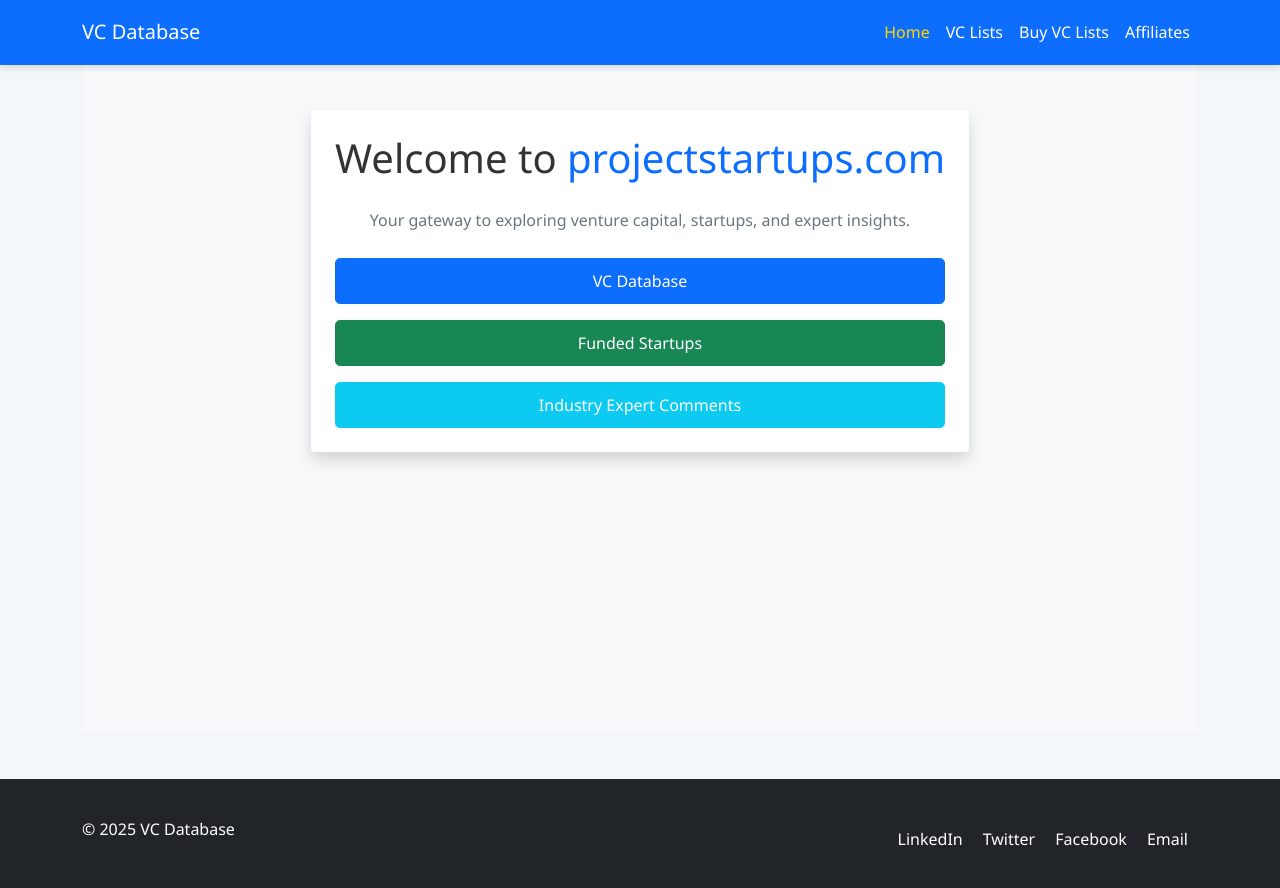
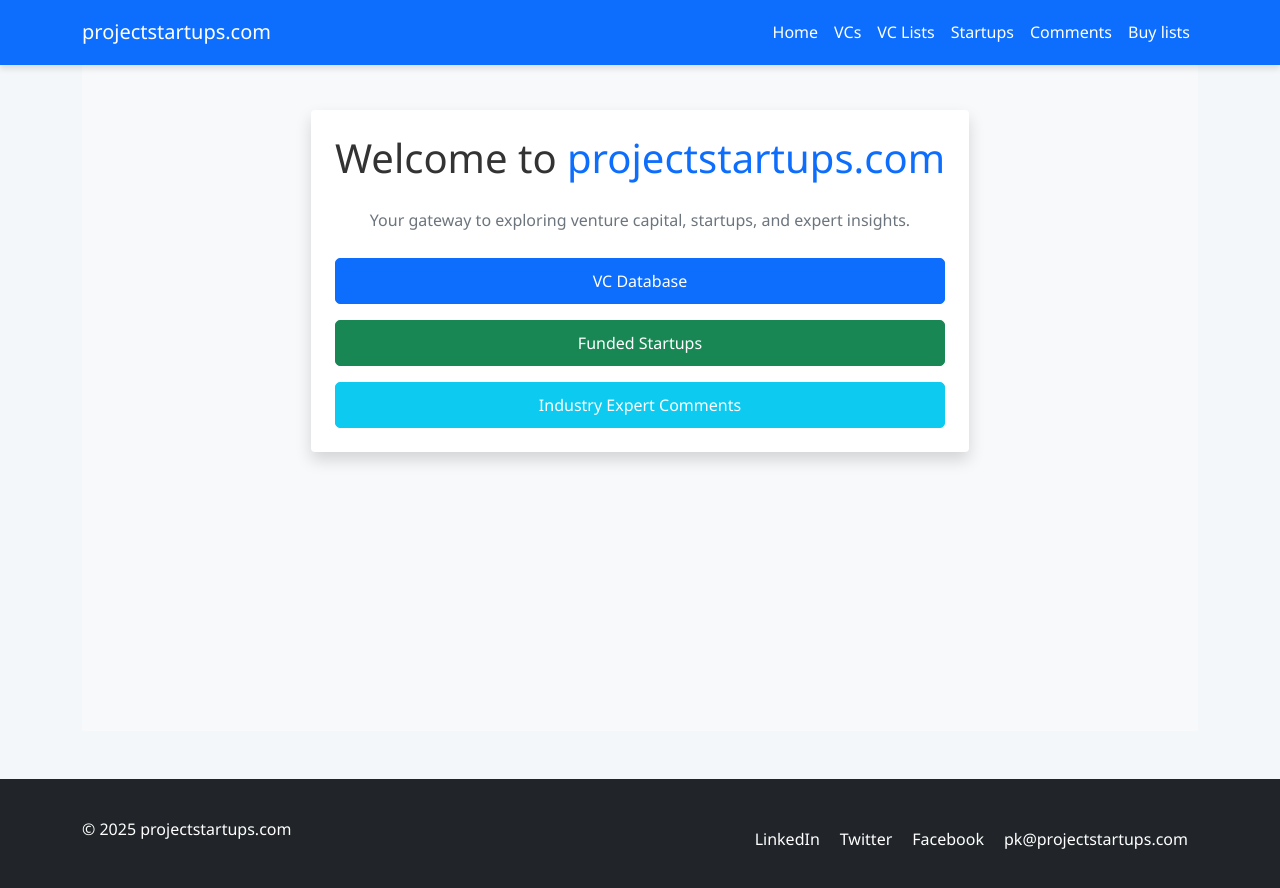
Before and after one commit to pkprojectstartups/projectstartups, a Jekyll site: the page built from index.html, in a window 1280 px wide and 900 px high, scrolled down 265 px. Shown: the top 888 px of the window. Built offline with Jekyll 4.4.1, drawn with Linux system fonts in a browser that asks for light colours.

Commit message:
Update default.html

```diff
--- a/_layouts/default.html
+++ b/_layouts/default.html
@@ -63,28 +63,36 @@
   <!-- Header -->
   <header class="navbar navbar-expand-md navbar-dark bg-primary fixed-top">
     <div class="container">
-      <a href="{{ site.baseurl }}/" class="navbar-brand">VC Database</a>
+      <a href="{{ site.baseurl }}/" class="navbar-brand">projectstartups.com</a>
       <button class="navbar-toggler" type="button" data-bs-toggle="collapse" data-bs-target="#navbarContent" aria-controls="navbarContent" aria-expanded="false" aria-label="Toggle navigation">
         <span class="navbar-toggler-icon"></span>
       </button>
       <nav class="collapse navbar-collapse" id="navbarContent">
         <ul class="navbar-nav ms-auto">
           <li class="nav-item">
-            <a href="{{ site.baseurl }}/" class="nav-link {% if page.url == "/" %}active{% endif %}">Home</a>
+            <a href="https://projectstartups.com" class="nav-link {% if page.url == 'https://projectstartups.com/' %}active{% endif %}">Home</a>
           </li>
           <li class="nav-item">
-            <a href="{{ site.baseurl }}/vc_list" class="nav-link {% if page.url == "/vc-lists/" %}active{% endif %}">VC Lists</a>
+            <a href="https://vc.projectstartups.com" class="nav-link {% if page.url == 'https://vc.projectstartups.com/' %}active{% endif %}">VCs</a>
           </li>
           <li class="nav-item">
-            <a href="{{ site.baseurl }}/buy-vc-lists" class="nav-link {% if page.url == "/buy-vc-lists/" %}active{% endif %}">Buy VC Lists</a>
+            <a href="https://vc.projectstartups.com/vc_list/" class="nav-link {% if page.url == 'https://vc.projectstartups.com/vc_list/' %}active{% endif %}">VC Lists</a>
           </li>
           <li class="nav-item">
-            <a href="{{ site.baseurl }}/affiliates" class="nav-link {% if page.url == "/affiliates/" %}active{% endif %}">Affiliates</a>
+            <a href="https://startup.projectstartups.com" class="nav-link {% if page.url == 'https://startup.projectstartups.com/' %}active{% endif %}">Startups</a>
+          </li>
+          <li class="nav-item">
+            <a href="https://comment.projectstartups.com" class="nav-link {% if page.url == 'https://comment.projectstartups.com/' %}active{% endif %}">Comments</a>
+          </li>
+          <li class="nav-item">
+            <a href="https://payhip.com/projectstartups" class="nav-link">Buy lists</a>
           </li>
         </ul>
       </nav>
     </div>
-  </header>
+</header>
+
+
 
   <!-- Main Content -->
   <main class="container py-5 mt-5">
@@ -97,28 +105,28 @@
     <div class="container py-3">
       <div class="row">
         <div class="col-md-6 text-center text-md-start mb-3 mb-md-0">
-          <p class="mb-0">© {{ "now" | date: "%Y" }} VC Database</p>
+          <p class="mb-0">© {{ "now" | date: "%Y" }} projectstartups.com</p>
         </div>
         <div class="col-md-6 d-flex justify-content-center justify-content-md-end">
           <ul class="nav">
             <li class="nav-item">
-              <a href="https://www.linkedin.com" class="nav-link">
+              <a href="https://www.linkedin.com/in/projectstartups/" class="nav-link">
                 <i class="bi bi-linkedin"></i> LinkedIn
               </a>
             </li>
             <li class="nav-item">
-              <a href="https://twitter.com" class="nav-link">
+              <a href="https://twitter.com/projectstartups" class="nav-link">
                 <i class="bi bi-twitter"></i> Twitter
               </a>
             </li>
             <li class="nav-item">
-              <a href="https://facebook.com" class="nav-link">
+              <a href="https://www.facebook.com/projectstartups" class="nav-link">
                 <i class="bi bi-facebook"></i> Facebook
               </a>
             </li>
             <li class="nav-item">
-              <a href="mailto:your-email@example.com" class="nav-link">
-                <i class="bi bi-envelope"></i> Email
+              <a href="mailto:pk@projectstartups.com" class="nav-link">
+                <i class="bi bi-envelope"></i> pk@projectstartups.com
               </a>
             </li>
           </ul>
```
